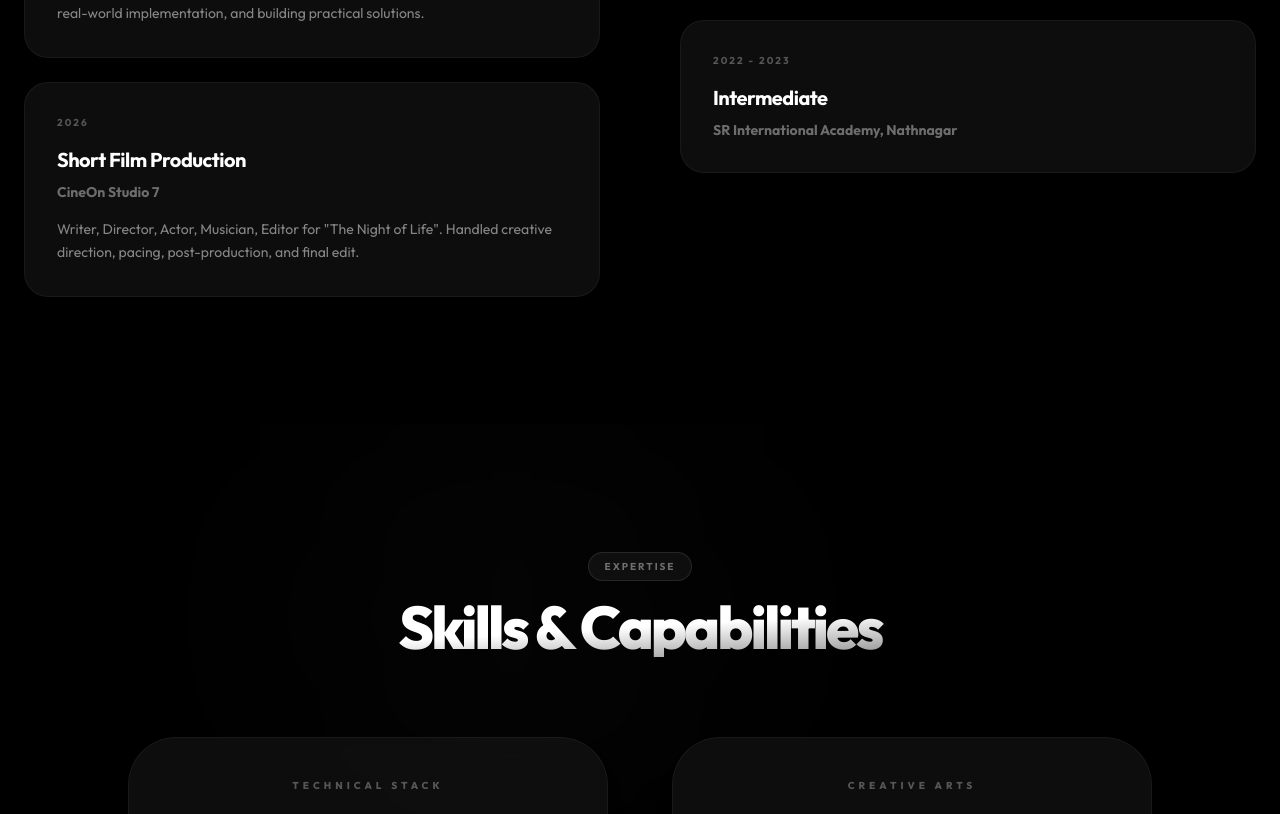
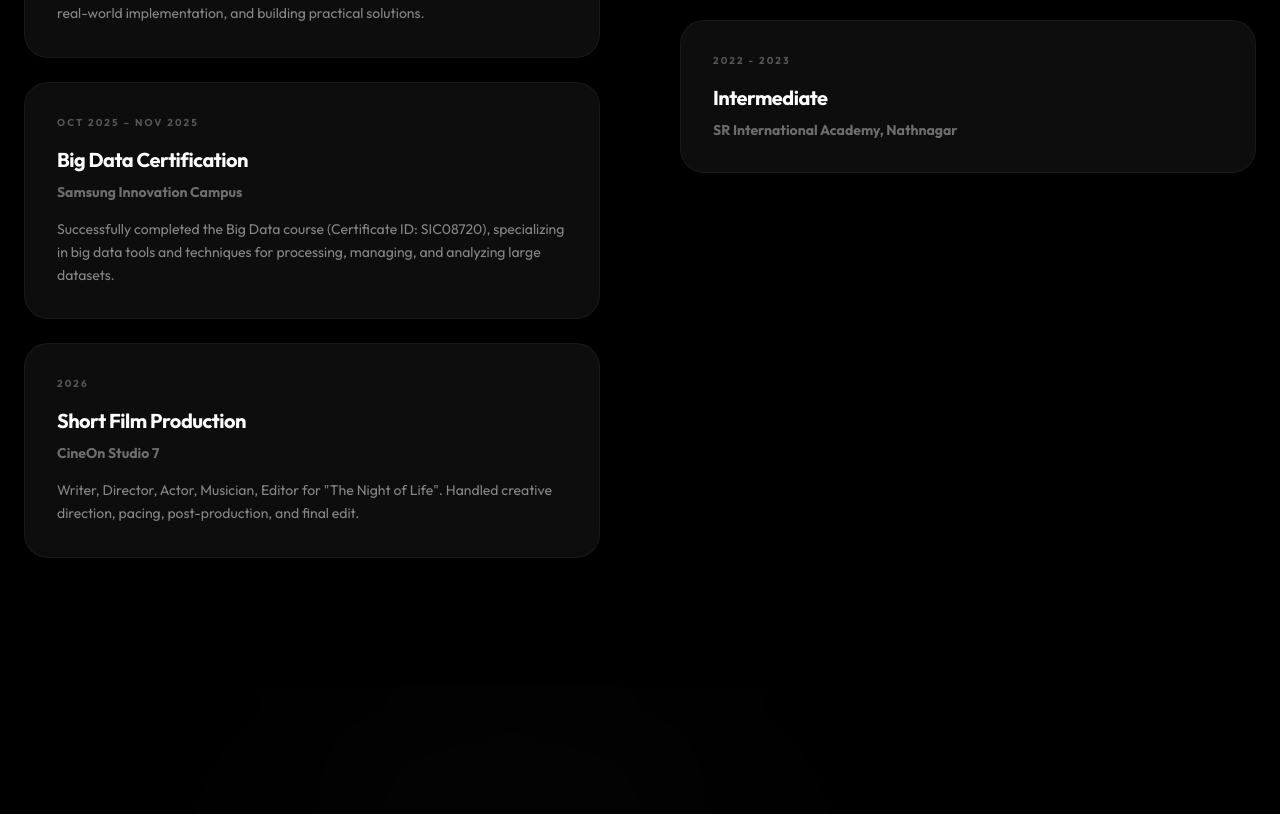
Before and after one commit to aryansingh0777raghav/aryan-cine-dev-portfolio, a React (Vite) app: page / in a window 1280 px wide. Shown: the part 4947-5761 px from the top of the page. Built offline with nearby package versions, Linux system fonts and the light colour scheme.

Commit message:
Add Samsung Innovation Campus Big Data certificate to experience timeline

```diff
--- a/src/components/Timeline.tsx
+++ b/src/components/Timeline.tsx
@@ -7,6 +7,12 @@ const experience = [
     role: "Python Training",
     period: "Jun 2025 – Aug 2025",
     details: "Learned core Python concepts (data types, functions, OOP). Hands-on exercises, real-world implementation, and building practical solutions."
+  },
+  {
+    company: "Samsung Innovation Campus",
+    role: "Big Data Certification",
+    period: "Oct 2025 – Nov 2025",
+    details: "Successfully completed the Big Data course (Certificate ID: SIC08720), specializing in big data tools and techniques for processing, managing, and analyzing large datasets."
   },
   {
     company: "CineOn Studio 7",
```
